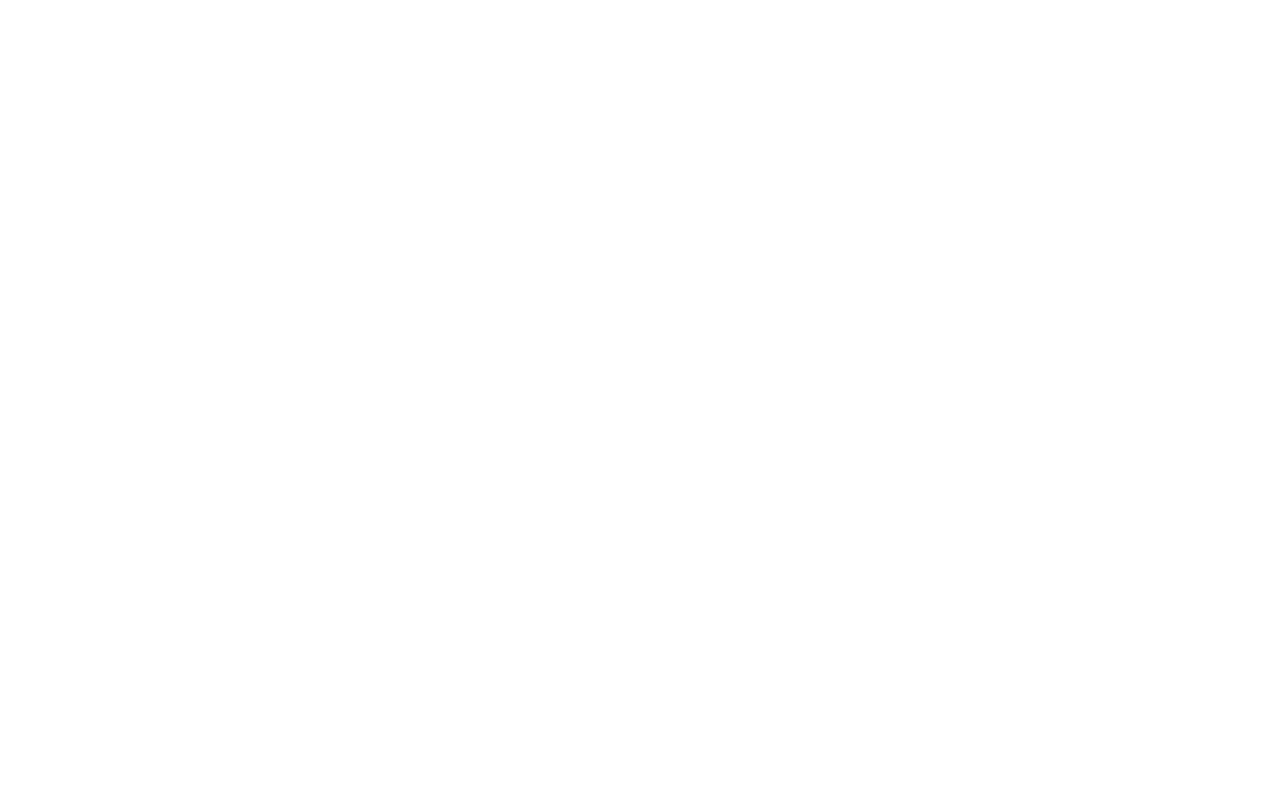
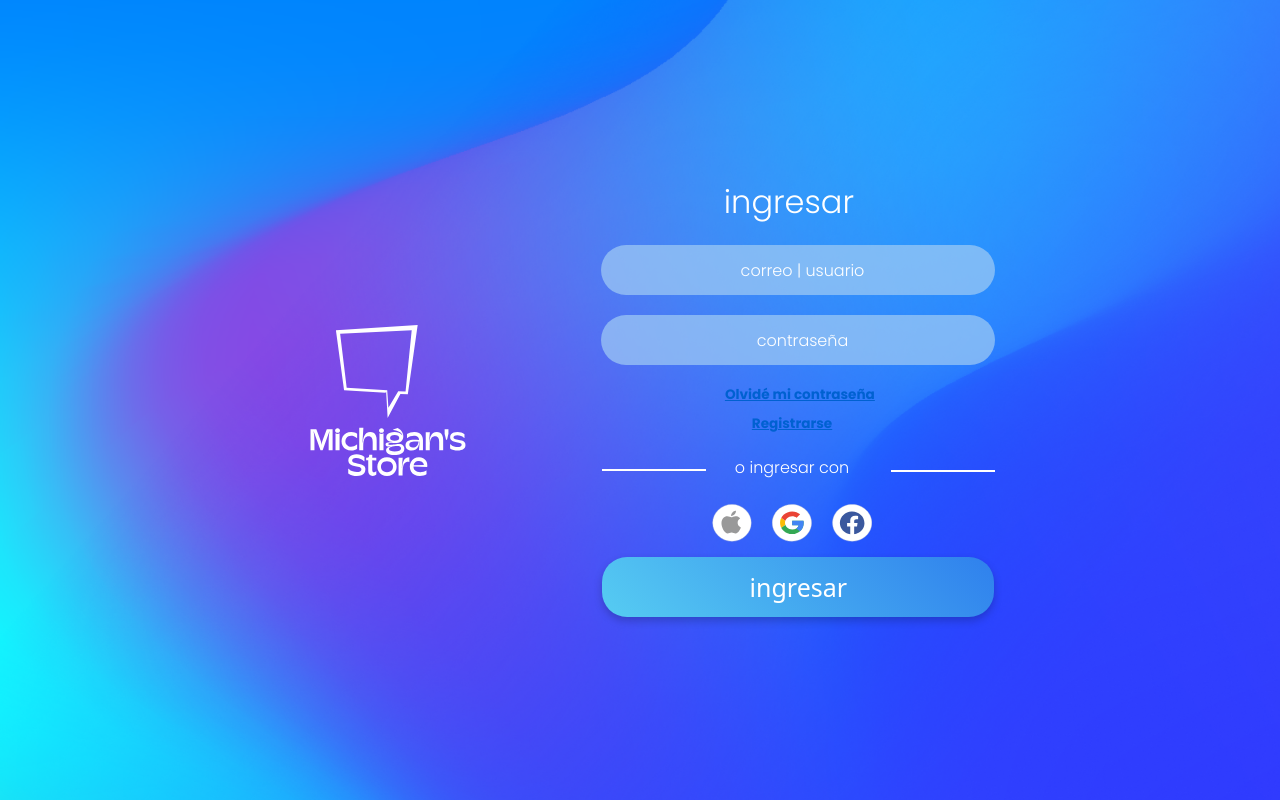
Before and after one commit to jmpinzon61/michigan-store, a React (Vite) app: page / in a window 1280 px wide. Before the commit this address had no page. Built offline with nearby package versions, Linux system fonts and the light colour scheme.

Commit message:
assembly of first routes

```diff
--- a/package.json
+++ b/package.json
@@ -15,6 +15,7 @@
     "@fortawesome/free-brands-svg-icons": "^6.7.2",
     "@fortawesome/free-solid-svg-icons": "^6.7.2",
     "@fortawesome/react-fontawesome": "^0.2.2",
+    "@types/react-router-dom": "^5.3.3",
     "animate.css": "^4.1.1",
     "bootstrap": "^5.3.3",
     "bootstrap-icons": "^1.11.3",
@@ -22,7 +23,7 @@
     "react": "^18.3.1",
     "react-bootstrap": "^2.10.8",
     "react-dom": "^18.3.1",
-    "react-router-dom": "^6.29.0"
+    "react-router-dom": "^7.1.4"
   },
   "devDependencies": {
     "@eslint/js": "^9.17.0",
--- a/src/App.tsx
+++ b/src/App.tsx
@@ -1,24 +1,24 @@
-import { BrowserRouter as Router , Routes, Route } from 'react-router-dom';
+import { BrowserRouter as Router, Routes, Route} from 'react-router-dom';
 import { Login } from './components/layout/forms/Login';
 import { Start } from './components/sections/Start';
-import './App.css'
-import { Suspense } from 'react';
+import { Record } from './components/layout/forms/Record';
+import { Blogs } from './components/sections/Blogs';
+import { Us } from './components/sections/Us';
 
 
 function App() {
-
   return (
-   <Router>
-    <Suspense fallback={<div>Loading...</div>}>
-      <Routes>
-        <Route path='/login' element={<Login/>}/>
-        <Route path='/start' element={<Start/>}/>
-        {/* <Route path="*" element={<NotFound />} /> */}
-      </Routes>
-    </Suspense>
-   </Router>
-  )
+    <Router>
+        <Routes>
+          <Route path="/" element={<Login />} />
+          <Route path="/start" element={<Start />} />
+          <Route path="/record" element={<Record />} />
+          <Route path="/blogs" element={<Blogs />} />
+          <Route path="/us" element={<Us />} />
+          {/* <Route path="*" element={<NotFound />} /> */}
+        </Routes>
+    </Router>
+  );
 }
 
-
-export default App
+export default App;
--- a/src/components/layout/forms/Login.tsx
+++ b/src/components/layout/forms/Login.tsx
@@ -97,10 +97,10 @@
                                         </a>
                                     </div>
                                     <div className="d-flex justify-content-center align-itemns-center">
-                                        <a style={{ textDecoration: 'none', marginLeft: '152%' }}>
+                                        <Link to="/us" style={{ textDecoration: 'none', marginLeft: '152%' }}>
                                             <button className="btn btn-primary poppins-light" type='submit'
                                                 style={{ height: '60px', width: '392px', marginTop: '15px', boxShadow: '0 4px 8px rgba(0, 0, 0, 0.2)', border: 'none', fontSize: '25px' }}>ingresar</button>
-                                        </a>
+                                        </Link>
                                     </div>
                                 </form>
                             </div>
--- a/src/components/sections/Start.tsx
+++ b/src/components/sections/Start.tsx
@@ -1,7 +1,7 @@
 import '../../templates/css/styles.css';
 import 'bootstrap/dist/css/bootstrap.min.css';
+import 'bootstrap/dist/js/bootstrap.bundle.min.js';
 import 'animate.css/animate.min.css';
-import 'bootstrap/dist/js/bootstrap.bundle.min.js';
 import { ScrollButton } from "../scroll-button/ScrollButton"
 import { faFacebookF, faInstagram, faTiktok, faWhatsapp } from '@fortawesome/free-brands-svg-icons';
 import { faCheck } from '@fortawesome/free-solid-svg-icons';
```
Also changed, not shown: 1 other file (tests, documents, lock files or other folders).
